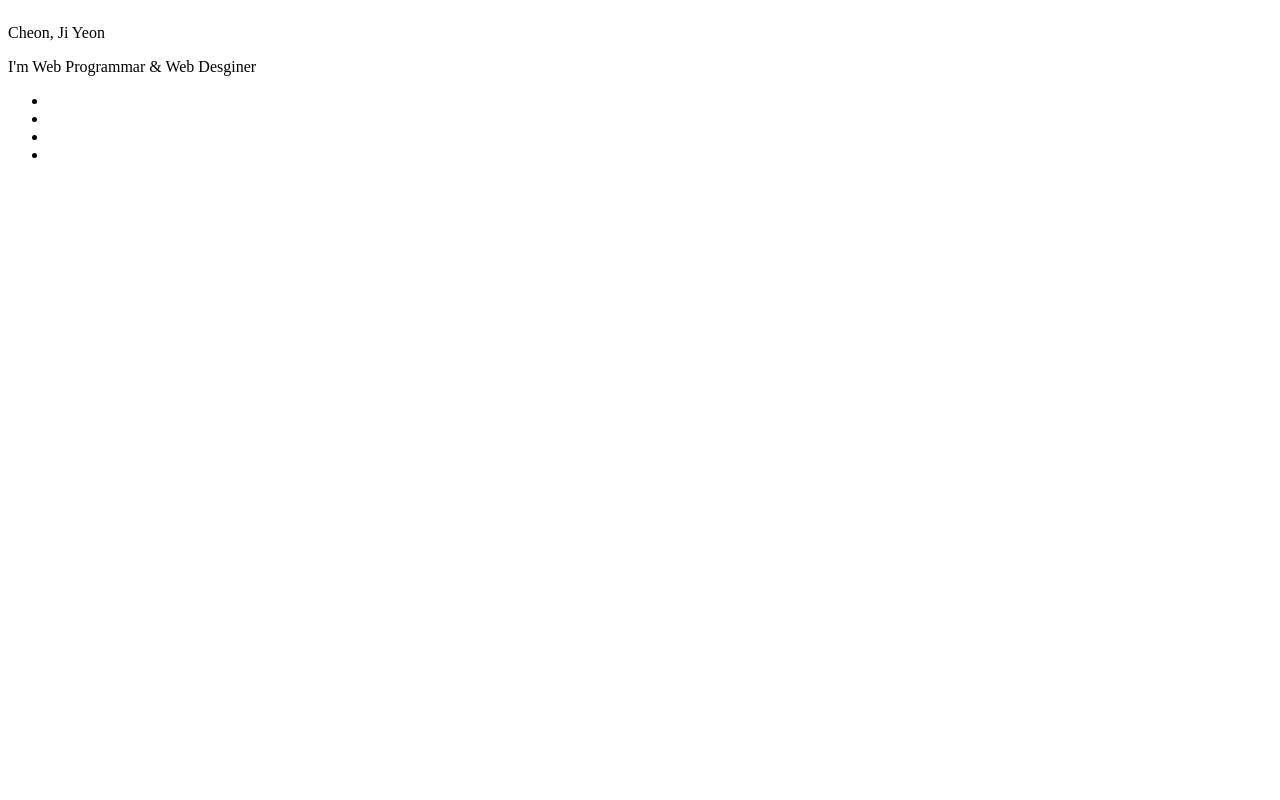
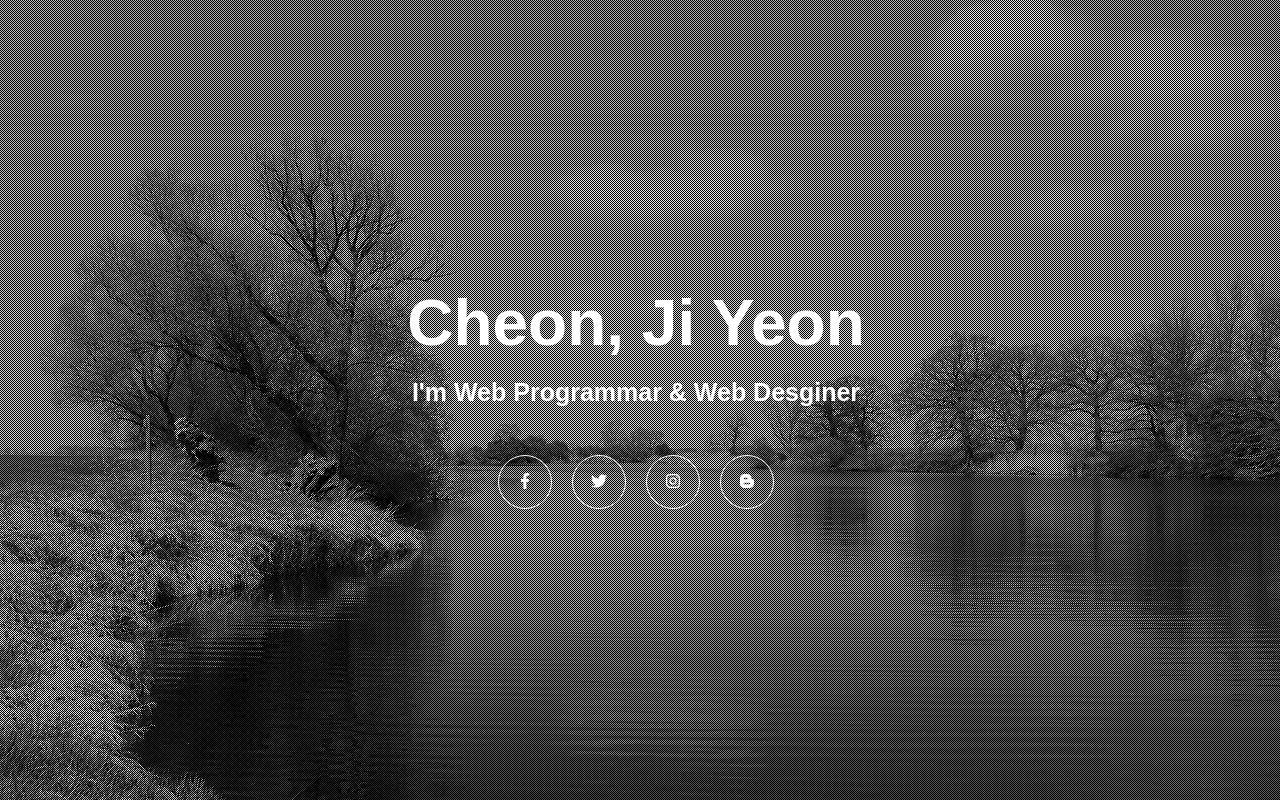
Before and after one commit to Daybreak53/Simple_Portfolio, a plain HTML site: page index.html in a window 1280 px wide. Drawn offline with Linux system fonts and the light colour scheme; the site is published under a folder, as on GitHub Pages, so addresses that start at the root find nothing.

Commit message:
상대 경로를 수정하여 스타일시트와 플러그인 등이 제대로 반영되도록 함

```diff
--- a/index.html
+++ b/index.html
@@ -4,11 +4,11 @@
 <head>
     <meta charset="utf-8">
     <title>심플 포트폴리오</title>
-    <link href="/css/reset.css" rel="stylesheet" type="text/css" />
-    <link href="/css/style.css" rel="stylesheet" type="text/css" />
-    <script src="js/jquery.1.12.4.js"></script>
-    <script src="plugins/bxslider/js/jquery.bxslider.js"></script>
-    <link href="/plugins/web-fonts-with-css/css/all.css" rel="stylesheet" type="text/css" />
+    <link href="./css/reset.css" rel="stylesheet" type="text/css" />
+    <link href="./css/style.css" rel="stylesheet" type="text/css" />
+    <script src="./js/jquery.1.12.4.js"></script>
+    <script src="./plugins/bxslider/js/jquery.bxslider.js"></script>
+    <link href="./plugins/web-fonts-with-css/css/all.css" rel="stylesheet" type="text/css" />
 
     <script>
         $(document).ready(function() {
```
